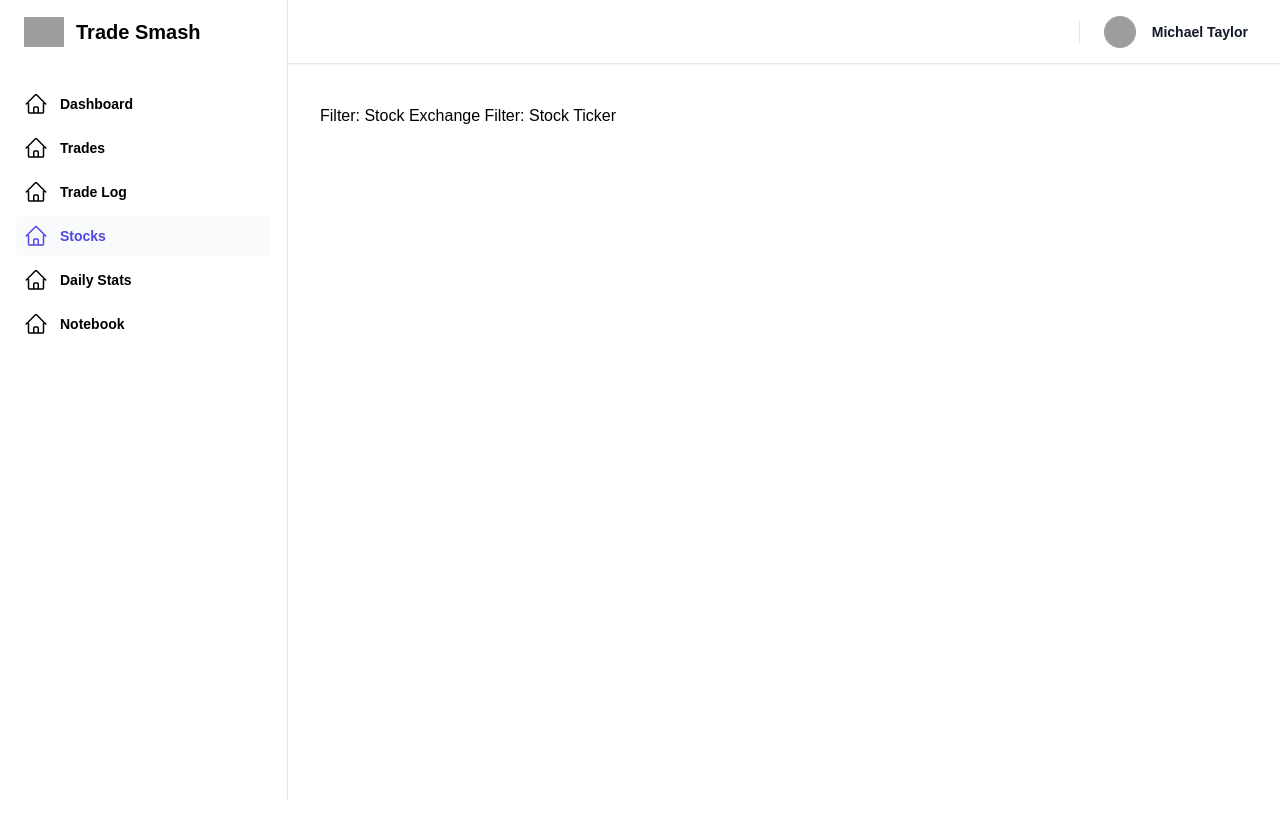
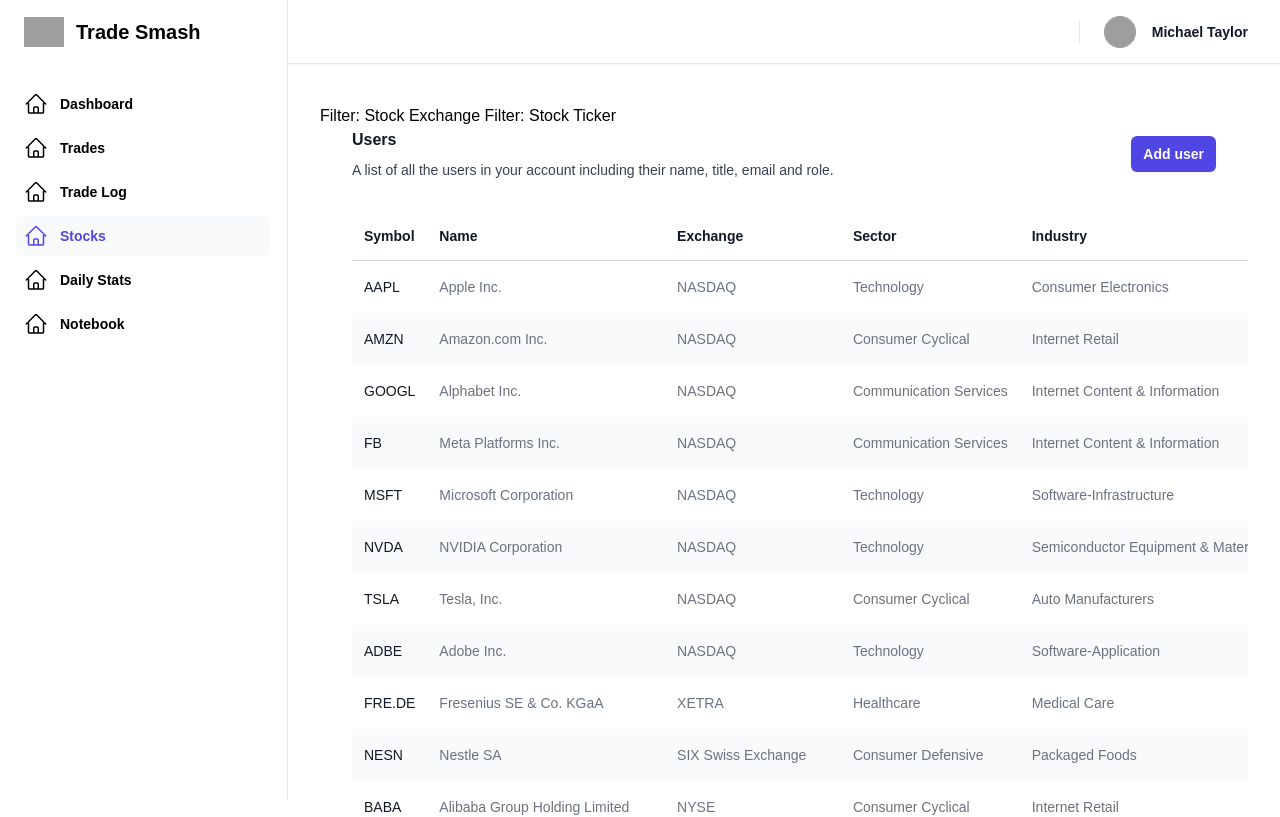
Before and after one commit to AurelianSpodarec/tradesmash-demo, a React (Vite) app: page /dashboard/stocks in a window 1280 px wide. Shown: the top 817 px of the page. Built offline with nearby package versions, Linux system fonts and the light colour scheme; grey boxes are pictures that could not be loaded.

Commit message:
update: added stats ui skeleton

```diff
--- /dev/null
+++ b/src/database/fakeDailyStats.tsx
@@ -0,0 +1,38 @@
+export const fakeDailyStats = [
+    {
+        timestamp: "2022-06-29",
+        netProfitLoss: 422.58,
+        totalTrades: 1,
+        winrate: 100,
+        winners: 1,
+        grossProfitLoss: 232,
+        commision: 2.54,
+        losers: 0,
+        volume: 1000,
+        profitFactor: null,
+    },
+    {
+        timestamp: "2022-06-29",
+        netProfitLoss: 422.58,
+        totalTrades: 1,
+        winrate: 100,
+        winners: 1,
+        grossProfitLoss: 232,
+        commision: 2.54,
+        losers: 0,
+        volume: 1000,
+        profitFactor: null,
+    },
+    {
+        timestamp: "2022-06-29",
+        netProfitLoss: 422.58,
+        totalTrades: 1,
+        winrate: 100,
+        winners: 1,
+        grossProfitLoss: 232,
+        commision: 2.54,
+        losers: 0,
+        volume: 1000,
+        profitFactor: null,
+    }
+]
--- /dev/null
+++ b/src/interface/IDailyStat.tsx
@@ -0,0 +1,12 @@
+export default interface IDailyStats {
+    timestamp: string;
+    netProfitLoss: number;
+    totalTrades: number;
+    winrate: number;
+    winners:number;
+    grossProfitLoss: number,
+    commision: number,
+    losers: number,
+    volume: number,
+    profitFactor: null,
+}
--- a/src/views/pages/Dashboard/Stats/StatsIndex.tsx
+++ b/src/views/pages/Dashboard/Stats/StatsIndex.tsx
@@ -1,13 +1,15 @@
 import LayoutDashboard from "@/views/layouts/LayoutDashboard/LayoutDashboard";
+import StatsList from "./_components/StatsList";
 
 function StatsIndex() {
     return (
         <LayoutDashboard>
-            Daily Stats
 
             <div>
+                <h2 className="text-2xl font-bold mb-8">Daily Stats</h2>
+            </div>
 
-            </div>
+            <StatsList />
         </LayoutDashboard>
     )
 }
--- /dev/null
+++ b/src/views/pages/Dashboard/Stats/_components/StatItem.tsx
@@ -0,0 +1,29 @@
+import IDailyStats from "@/interface/IDailyStat";
+
+function StatItem({ item }:StatItemProps) {
+    return (
+        <article>
+            <header className="flex justify-between items-center">
+                <div>
+                    {/* Jun, Wed 29th, 2022 */}
+                    <span>{item.timestamp}</span> |
+                    <span>Net P&L $794.28</span>
+                </div>
+                <div>
+                    <button>Add Note</button>
+                </div>
+            </header>
+
+            <section>
+                Total Trades: 1
+                Winnders: 1
+            </section>
+        </article>
+    )
+}
+
+export default StatItem;
+
+interface StatItemProps {
+    item: IDailyStats;
+}
--- /dev/null
+++ b/src/views/pages/Dashboard/Stats/_components/StatsList.tsx
@@ -0,0 +1,14 @@
+import { fakeDailyStats } from "@/database/fakeDailyStats";
+import StatItem from "./StatItem";
+import IDailyStats from "@/interface/IDailyStat";
+
+
+function StatsList() {
+    return (
+        <div className="space-y-8">
+        {fakeDailyStats && fakeDailyStats.map((dailyStat:IDailyStats) => <StatItem item={dailyStat} />)}
+        </div>
+    )
+}
+
+export default StatsList;
--- a/src/views/pages/Dashboard/Stock/StockIndex.tsx
+++ b/src/views/pages/Dashboard/Stock/StockIndex.tsx
@@ -1,17 +1,81 @@
+import { fakeStockCompanies } from "@/database/fakeStockCompanies";
+import IStockCompany from "@/interface/IStockCompany";
 import LayoutDashboard from "@/views/layouts/LayoutDashboard/LayoutDashboard";
+
 
 function StockIndex() {
     return (
         <LayoutDashboard>
 
-            Filter: Stock Exchange
-            Filter: Stock Ticker
+            <section>
+                Filter: Stock Exchange
+                Filter: Stock Ticker
+            </section>
 
 
+            <section className="px-4 sm:px-6 lg:px-8">
+            <div className="sm:flex sm:items-center">
+                <div className="sm:flex-auto">
+                <h1 className="text-base font-semibold leading-6 text-gray-900">Users</h1>
+                <p className="mt-2 text-sm text-gray-700">
+                    A list of all the users in your account including their name, title, email and role.
+                </p>
+                </div>
+                <div className="mt-4 sm:ml-16 sm:mt-0 sm:flex-none">
+                <button
+                    type="button"
+                    className="block rounded-md bg-indigo-600 px-3 py-2 text-center text-sm font-semibold text-white shadow-sm hover:bg-indigo-500 focus-visible:outline focus-visible:outline-2 focus-visible:outline-offset-2 focus-visible:outline-indigo-600"
+                >
+                    Add user
+                </button>
+                </div>
+            </div>
+            <div className="mt-8 flow-root">
+                <div className="-mx-4 -my-2 overflow-x-auto sm:-mx-6 lg:-mx-8">
+                <div className="inline-block min-w-full py-2 align-middle sm:px-6 lg:px-8">
+                    <table className="min-w-full divide-y divide-gray-300">
+                    <thead>
+                        <tr>
+                        <th scope="col" className="py-3.5 pl-4 pr-3 text-left text-sm font-semibold text-gray-900 sm:pl-3">
+                            Symbol
+                        </th>
+                        <th scope="col" className="px-3 py-3.5 text-left text-sm font-semibold text-gray-900">
+                            Name
+                        </th>
+                        <th scope="col" className="px-3 py-3.5 text-left text-sm font-semibold text-gray-900">
+                            Exchange
+                        </th>
+                        <th scope="col" className="px-3 py-3.5 text-left text-sm font-semibold text-gray-900">
+                            Sector
+                        </th>
+                        <th scope="col" className="px-3 py-3.5 text-left text-sm font-semibold text-gray-900">
+                            Industry
+                        </th>
+                        <th scope="col" className="px-3 py-3.5 text-left text-sm font-semibold text-gray-900">
+                            Country
+                        </th>
+                        </tr>
+                    </thead>
+                    <tbody className="bg-white">
+                        {
+                    fakeStockCompanies.map((stockCompany:IStockCompany, stockCompanyIdx) => (
+                        <tr key={stockCompany.symbol} className={stockCompanyIdx % 2 === 0 ? undefined : 'bg-gray-50'}>
 
-            <div>
+                            <td className="whitespace-nowrap py-4 pl-4 pr-3 text-sm font-medium text-gray-900 sm:pl-3">{stockCompany.symbol}</td>
+                            <td className="whitespace-nowrap px-3 py-4 text-sm text-gray-500">{stockCompany.name}</td>
+                            <td className="whitespace-nowrap px-3 py-4 text-sm text-gray-500">{stockCompany.exchange}</td>
+                            <td className="whitespace-nowrap px-3 py-4 text-sm text-gray-500">{stockCompany.sector}</td>
+                            <td className="whitespace-nowrap px-3 py-4 text-sm text-gray-500">{stockCompany.industry}</td>
+                            <td className="whitespace-nowrap px-3 py-4 text-sm text-gray-500">{stockCompany.country}</td>
 
+                        </tr>
+                        ))}
+                    </tbody>
+                    </table>
+                </div>
+                </div>
             </div>
+            </section>
 
         </LayoutDashboard>
     )
```
